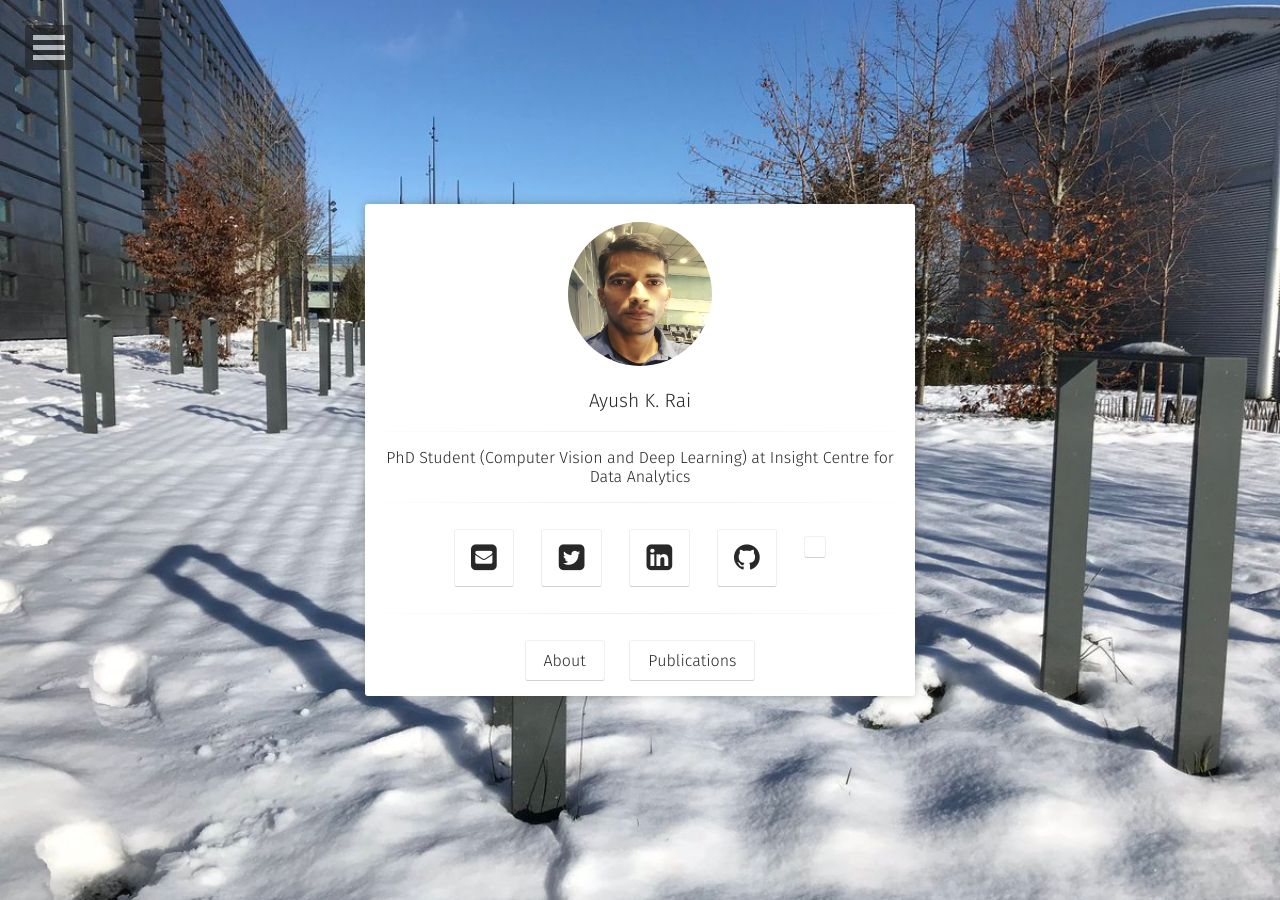
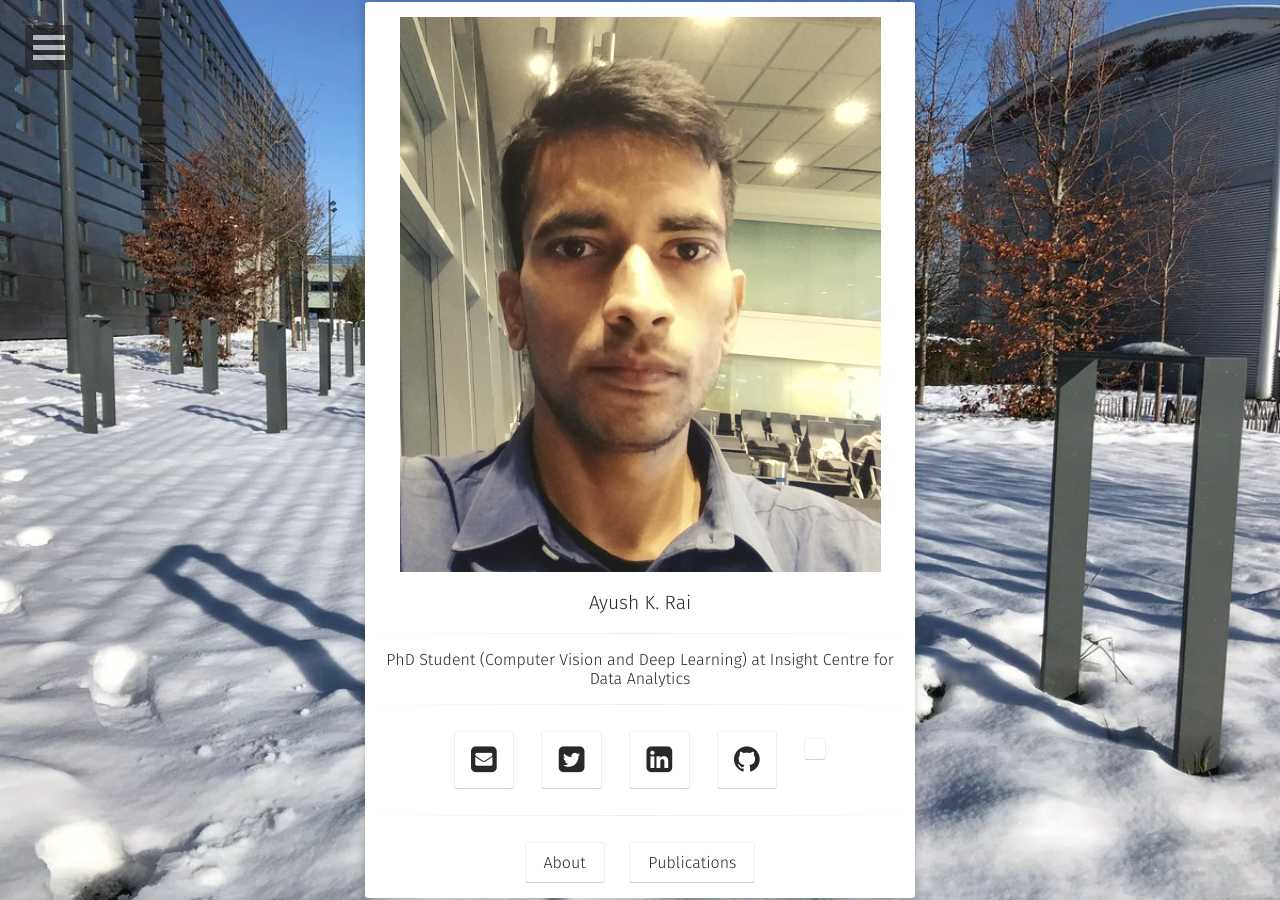
Before and after one commit to rayush7/rayush7.github.io, a Jekyll site: the page built from index.html, in a window 1280 px wide. Built offline with Jekyll 4.4.1, drawn with Linux system fonts in a browser that asks for light colours; some web fonts are replaced; a style sheet for code colours, icons or effects is not loaded.

Commit message:
updated home.html

```diff
--- a/_layouts/home.html
+++ b/_layouts/home.html
@@ -17,7 +17,8 @@ layout: compress
         <div class="container animated fadeIn">
             <div class="row">
                     <a href="{{ site.url }}">
-                        <img src="{{ site.logo }}" class="img-circle zoombtn animated rotateIn">
+                       <!-- <img src="{{ site.logo }}" class="img-circle zoombtn animated rotateIn">  -->
+                       <img src="{{ site.logo }}">
                     </a>
                     <h3 class="title">
                         <a class="zoombtn" href="{{ site.url }}">
```
